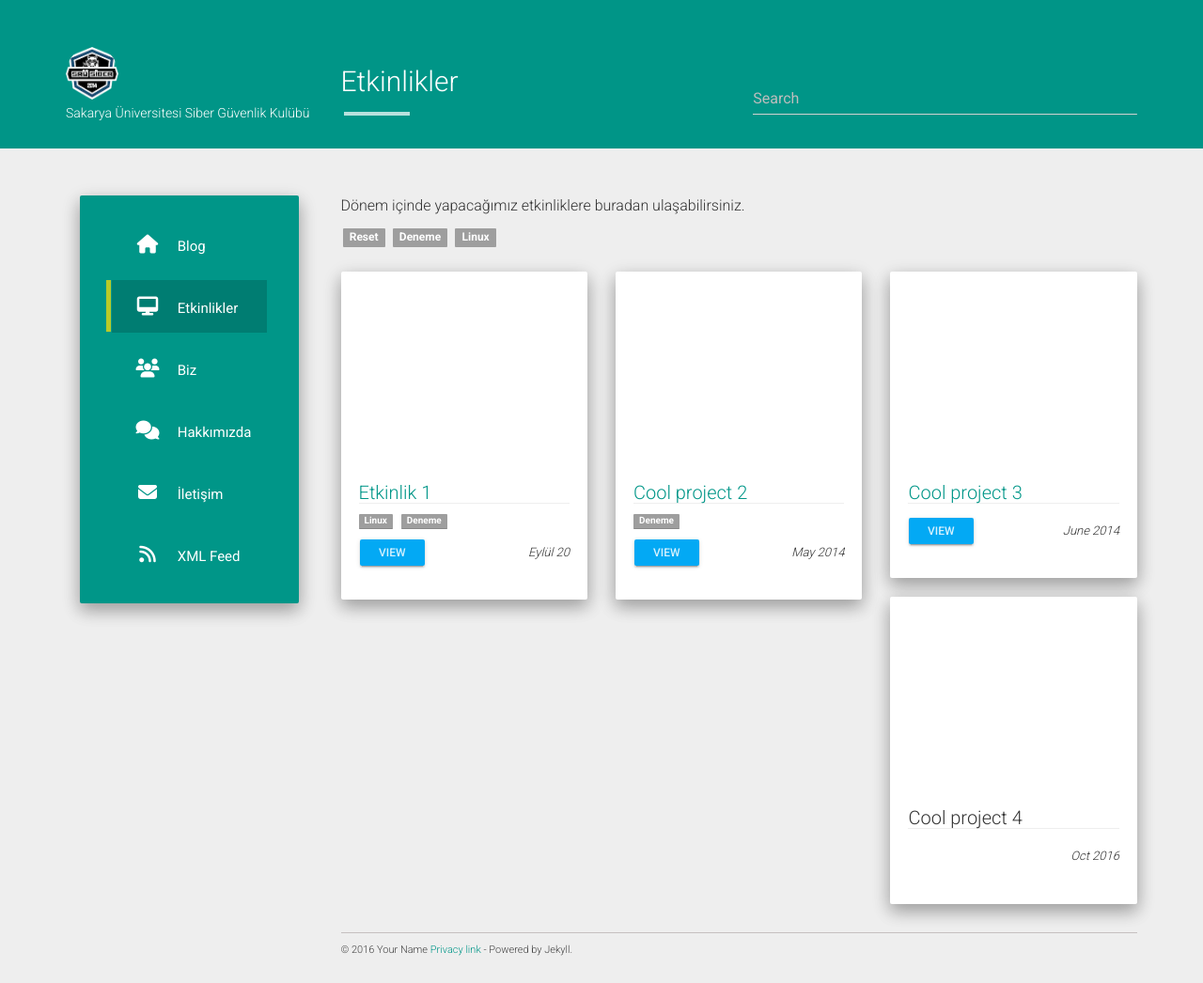
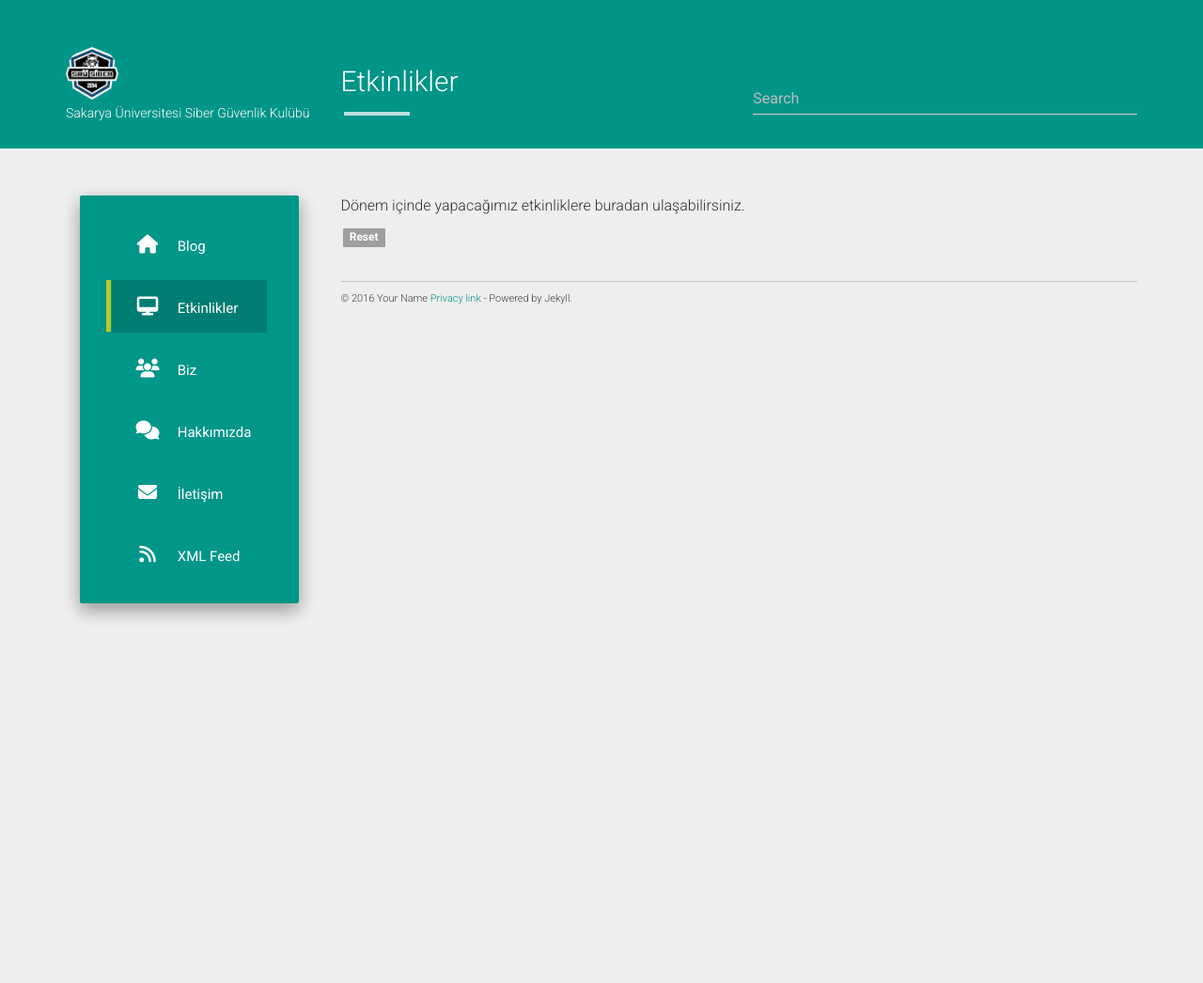
Before and after one commit to sausiber/old-website, a Jekyll site: the page built from Etkinliker.md, in a window 1280 px wide. Shown: the whole page at 94% size. Built offline with Jekyll 4.4.1, drawn with Linux system fonts in a browser that asks for light colours; nearby versions of some CDN libraries; after the commit the page ends 900 px from its top, so only the background shows below that.

Commit message:
Projeler düzenlendi.
Projeler düzenlendi.

```diff
--- a/_data/projects.json
+++ b/_data/projects.json
@@ -1,30 +1,3 @@
 [
-	{
-		"name": "Etkinlik 1",
-		"image": "1.jpg",
-		"url": "/aha",
-		"date": "Eylül 20",
-		"tags": ["Linux","Deneme"]
-	},
-	{
-		"name": "Cool project 2",
-		"image": "placeholder.jpg",
-		"url": "/aha-2",
-		"date": "May 2014",
-		"tags": ["Deneme"]
-	},
-	{
-		"name": "Cool project 3",
-		"image": "placeholder.jpg",
-		"url": "#",
-		"date": "June 2014",
-		"tags": []
-	},
-	{
-		"name": "Cool project 4",
-		"image": "placeholder.jpg",
-		"date": "Oct 2016",
-		"tags": []
-	}
 
 ]
```
